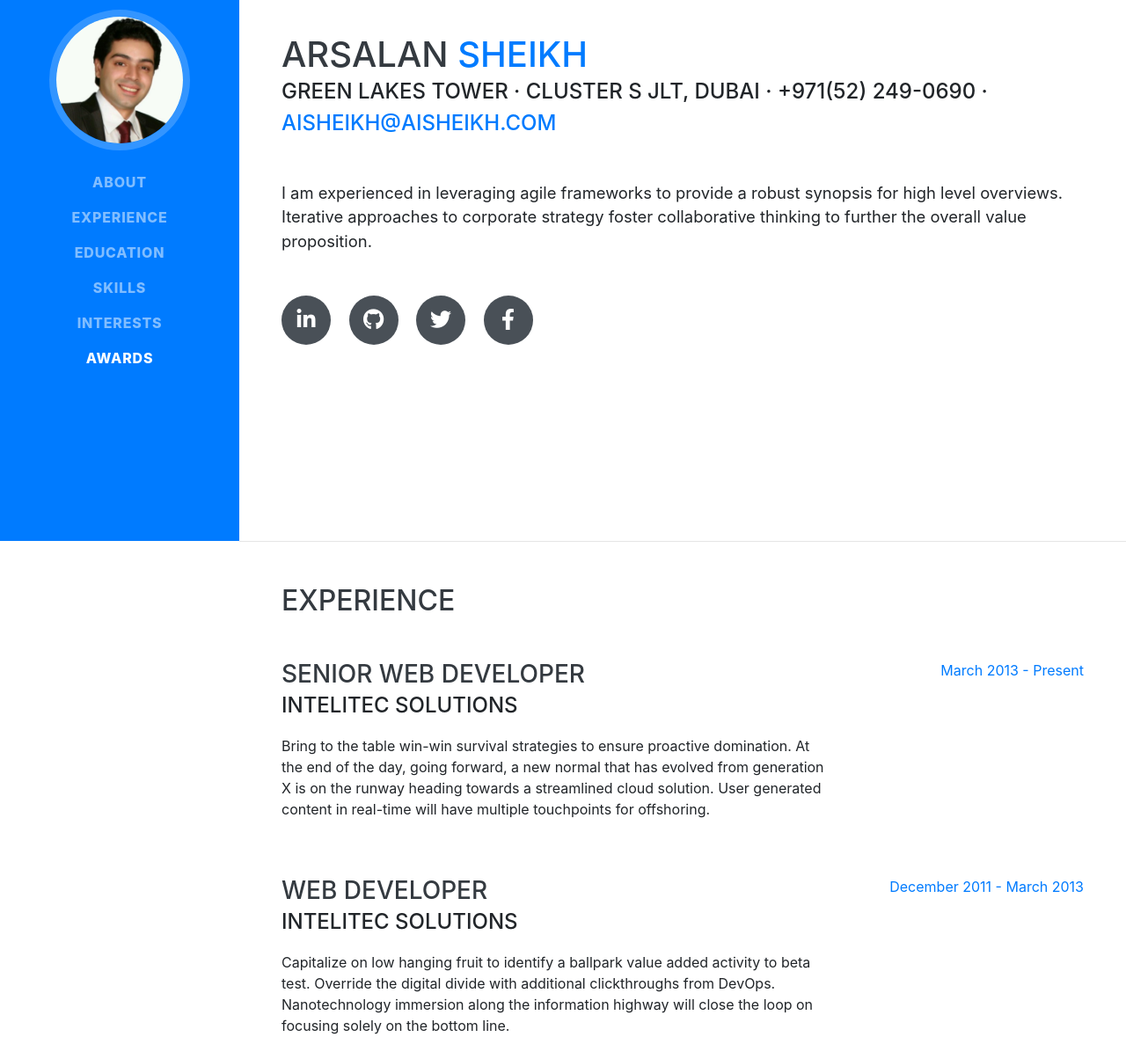
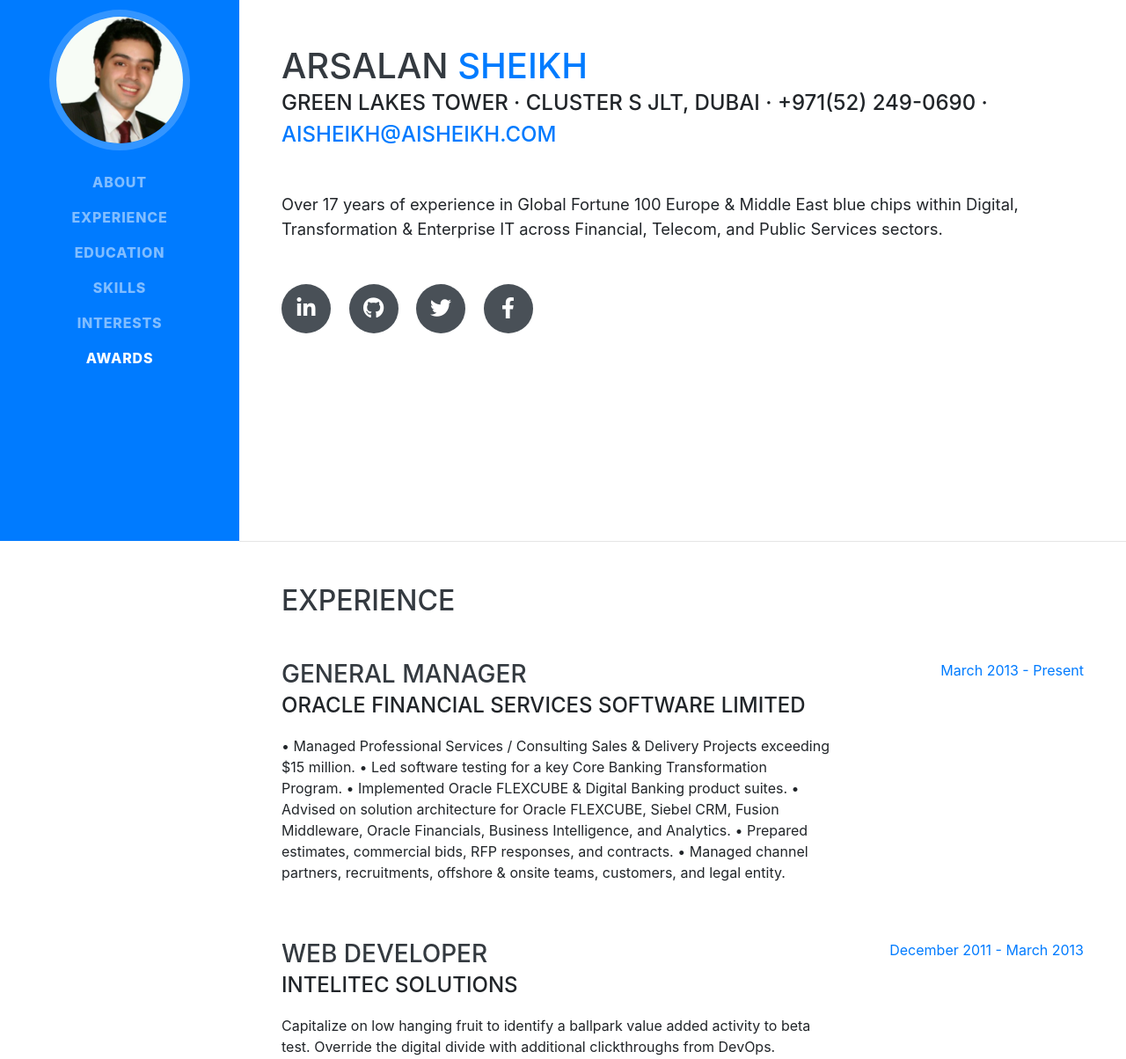
Before and after one commit to Arsalan80/portfolio, a website with bundled scripts: page index.html in a window 1280 px wide. Shown: the part 185-1389 px from the top of the page at 88% size. Built offline with nearby package versions, Linux system fonts and the light colour scheme; a web font is replaced by a local one.

Commit message:
Changes for assignment submission

```diff
--- a/index.html
+++ b/index.html
@@ -69,7 +69,7 @@
         <div class="subheading mb-5">Green Lakes Tower · Cluster S JLT, Dubai · +971(52) 249-0690 ·
           <a href="mailto:aisheikh@aisheikh.com">aisheikh@aisheikh.com</a>
         </div>
-        <p class="lead mb-5">I am experienced in leveraging agile frameworks to provide a robust synopsis for high level overviews. Iterative approaches to corporate strategy foster collaborative thinking to further the overall value proposition.</p>
+        <p class="lead mb-5">Over 17 years of experience in Global Fortune 100 Europe & Middle East blue chips within Digital, Transformation & Enterprise IT across Financial, Telecom, and Public Services sectors.</p>
         <div class="social-icons">
           <a href="#">
             <i class="fab fa-linkedin-in"></i>
@@ -95,9 +95,15 @@
 
         <div class="resume-item d-flex flex-column flex-md-row justify-content-between mb-5">
           <div class="resume-content">
-            <h3 class="mb-0">Senior Web Developer</h3>
-            <div class="subheading mb-3">Intelitec Solutions</div>
-            <p>Bring to the table win-win survival strategies to ensure proactive domination. At the end of the day, going forward, a new normal that has evolved from generation X is on the runway heading towards a streamlined cloud solution. User generated content in real-time will have multiple touchpoints for offshoring.</p>
+            <h3 class="mb-0">General Manager</h3>
+            <div class="subheading mb-3">Oracle Financial Services Software Limited</div>
+            <p>•	Managed Professional Services / Consulting Sales & Delivery Projects exceeding $15 million.
+              •	Led software testing for a key Core Banking Transformation Program.
+              •	Implemented Oracle FLEXCUBE & Digital Banking product suites.
+              •	Advised on solution architecture for Oracle FLEXCUBE, Siebel CRM, Fusion Middleware, Oracle Financials, Business Intelligence, and Analytics.
+              •	Prepared estimates, commercial bids, RFP responses, and contracts.
+              •	Managed channel partners, recruitments, offshore & onsite teams, customers, and legal entity.
+              </p>
           </div>
           <div class="resume-date text-md-right">
             <span class="text-primary">March 2013 - Present</span>
```
